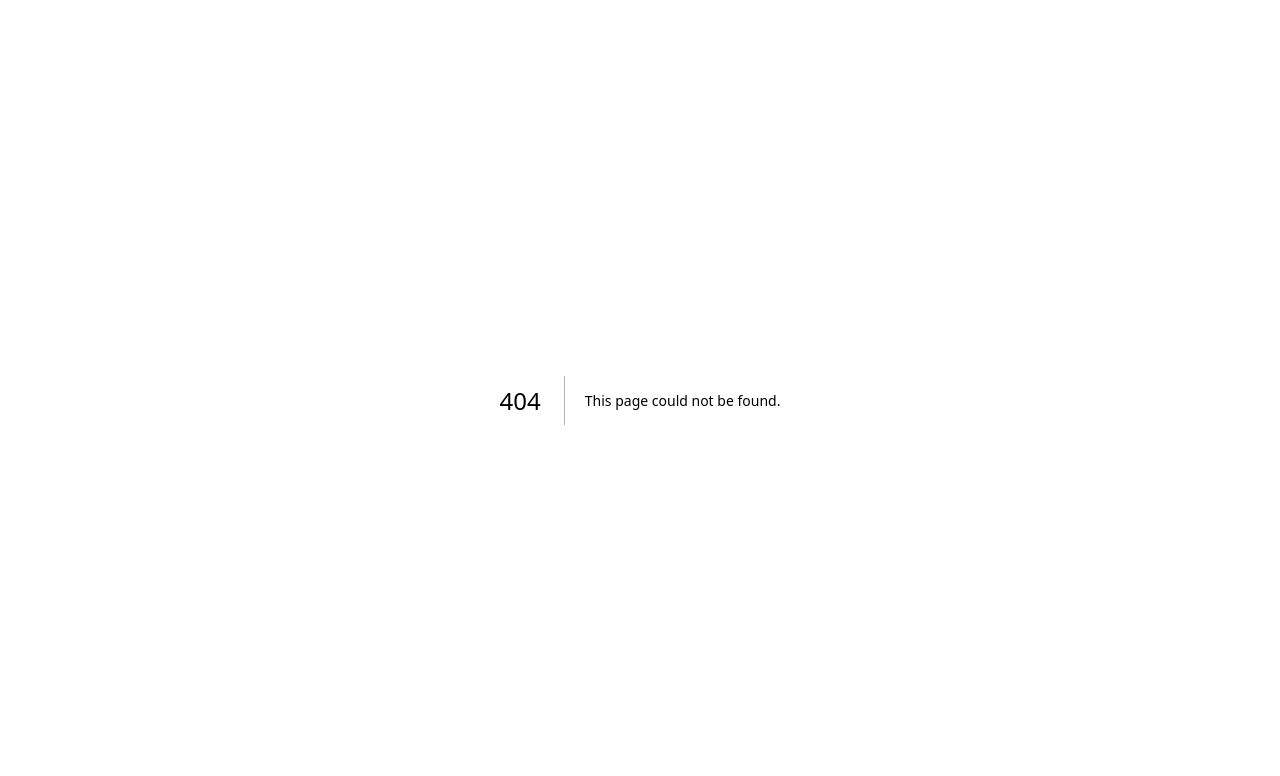
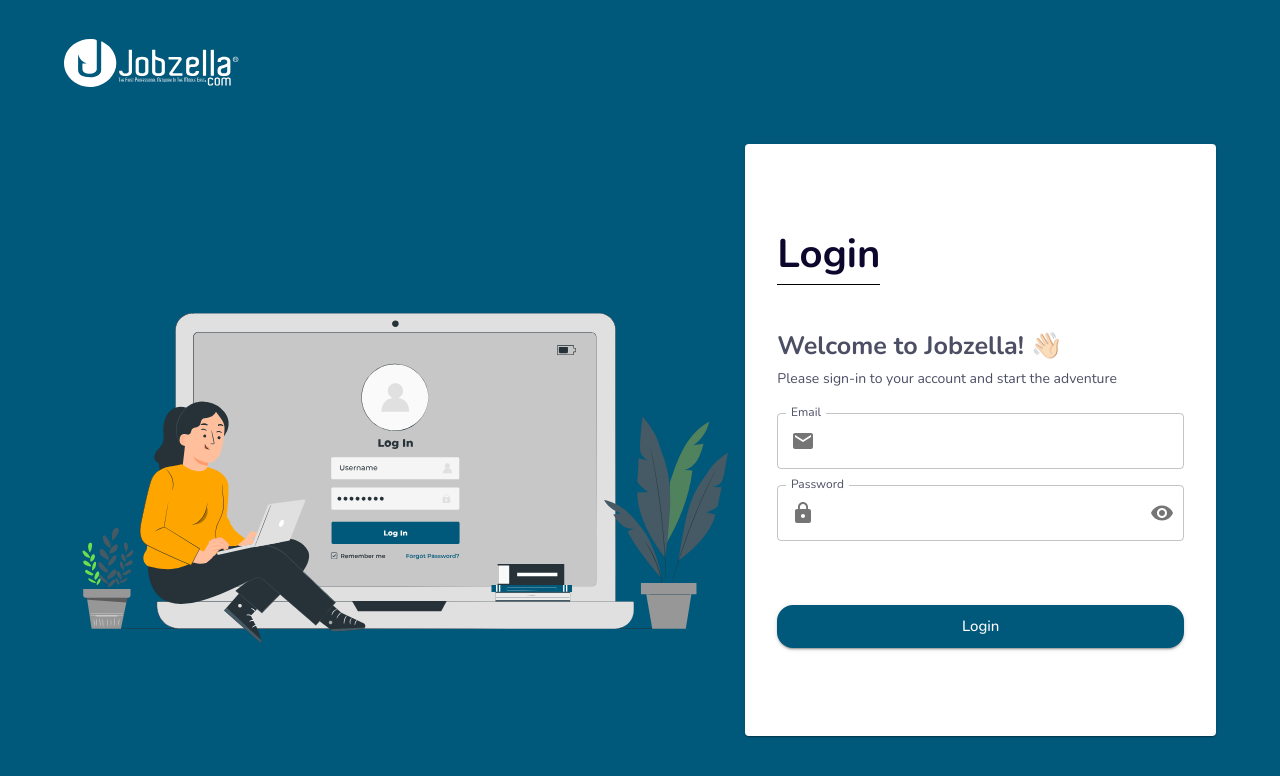
Before and after one commit to AhmedEid3/jobzella-app, a Next.js app: page /login in a window 1280 px wide. Before the commit this address had no page. Shown: the top 776 px of the page. Built offline with nearby package versions, Linux system fonts and the light colour scheme.

Commit message:
Create Login Page - Create Header Component - Create LoginForm Component - Add Assets of Login Page

```diff
--- /dev/null
+++ b/app/login/components/Header.tsx
@@ -0,0 +1,24 @@
+import Image from 'next/image';
+import { Container, Typography } from '@mui/material';
+
+const Header = () => {
+  return (
+    <header>
+      <nav>
+        <Container>
+          <Typography component={'h1'} variant={'h1'}>
+            <Image
+              priority
+              src={'/images/logo.svg'}
+              alt={'logo'}
+              width={175}
+              height={48}
+            />
+          </Typography>
+        </Container>
+      </nav>
+    </header>
+  );
+};
+
+export default Header;
--- /dev/null
+++ b/app/login/components/LoginForm.tsx
@@ -0,0 +1,130 @@
+'use client';
+
+import { useState } from 'react';
+import { Lock, Mail, Visibility, VisibilityOff } from '@mui/icons-material';
+import {
+  Box,
+  Button,
+  Card,
+  CardContent,
+  FormControl,
+  IconButton,
+  InputAdornment,
+  InputLabel,
+  OutlinedInput,
+  Typography,
+} from '@mui/material';
+
+const LoginForm = () => {
+  const [showPassword, setShowPassword] = useState(false);
+
+  const handleClickShowPassword = () => setShowPassword((show) => !show);
+
+  const handleMouseDownPassword = (
+    event: React.MouseEvent<HTMLButtonElement>
+  ) => {
+    event.preventDefault();
+  };
+
+  const handleSubmit = (event: React.FormEvent<HTMLFormElement>) => {
+    event.preventDefault();
+    console.log('submitted');
+  };
+
+  return (
+    <Card
+      sx={{
+        py: '4rem',
+        px: '1rem',
+        height: '100%',
+        maxWidth: '500px',
+        mx: 'auto',
+      }}
+    >
+      <CardContent>
+        <Typography
+          variant="h2"
+          sx={{
+            borderBottom: 1,
+            borderColor: 'black',
+            lineHeight: 1.5,
+            display: 'inline-block',
+          }}
+        >
+          Login
+        </Typography>
+
+        <Box sx={{ mt: '2.5rem' }}>
+          <Box mb={'1.5rem'}>
+            <Typography
+              color={'text.secondary'}
+              variant="subtitle1"
+              component={'h3'}
+            >
+              Welcome to Jobzella! 👋🏻
+            </Typography>
+
+            <Typography color={'text.secondary'} variant="body2">
+              Please sign-in to your account and start the adventure
+            </Typography>
+          </Box>
+
+          <form onSubmit={handleSubmit}>
+            <FormControl sx={{ mb: '1rem' }} fullWidth variant="outlined">
+              <InputLabel htmlFor="email">Email</InputLabel>
+              <OutlinedInput
+                id="email"
+                type={'email'}
+                name="email"
+                startAdornment={
+                  <InputAdornment position="start">
+                    <Mail />
+                  </InputAdornment>
+                }
+                label="Email"
+              />
+            </FormControl>
+
+            <FormControl fullWidth variant="outlined">
+              <InputLabel htmlFor="password">Password</InputLabel>
+              <OutlinedInput
+                id="password"
+                name="password"
+                type={showPassword ? 'text' : 'password'}
+                startAdornment={
+                  <InputAdornment position="start">
+                    <Lock />
+                  </InputAdornment>
+                }
+                endAdornment={
+                  <InputAdornment position="end">
+                    <IconButton
+                      aria-label="toggle password visibility"
+                      onClick={handleClickShowPassword}
+                      onMouseDown={handleMouseDownPassword}
+                      edge="end"
+                    >
+                      {showPassword ? <VisibilityOff /> : <Visibility />}
+                    </IconButton>
+                  </InputAdornment>
+                }
+                label="Password"
+              />
+            </FormControl>
+
+            <Button
+              type="submit"
+              size={'large'}
+              sx={{ width: '100%', mt: '4rem' }}
+              variant="contained"
+            >
+              Login
+            </Button>
+          </form>
+        </Box>
+      </CardContent>
+    </Card>
+  );
+};
+
+export default LoginForm;
--- /dev/null
+++ b/app/login/page.tsx
@@ -0,0 +1,52 @@
+import Image from 'next/image';
+import { Container, Grid } from '@mui/material';
+import Box from '@mui/material/Box';
+
+import Header from './components/Header';
+import LoginForm from './components/LoginForm';
+
+const LoginPage = () => {
+  return (
+    <Box
+      sx={{
+        backgroundColor: 'primary.main',
+        height: '100vh',
+        overflow: 'auto',
+        display: 'flex',
+        flexDirection: 'column',
+        justifyContent: 'space-between',
+        pb: '2rem',
+      }}
+    >
+      <Header />
+
+      <Box component="main" my={'auto'}>
+        <Container>
+          <Grid container spacing={2} alignItems={'center'}>
+            <Grid
+              item
+              xs={12}
+              md={7}
+              sx={{ display: { xs: 'none', md: 'block' } }}
+            >
+              <Image
+                priority
+                src={'/images/computer-login.svg'}
+                alt={'computer login'}
+                width={600}
+                height={350}
+                style={{ width: '100%', height: 'auto', objectFit: 'contain' }}
+              />
+            </Grid>
+
+            <Grid item xs={12} md={5}>
+              <LoginForm />
+            </Grid>
+          </Grid>
+        </Container>
+      </Box>
+    </Box>
+  );
+};
+
+export default LoginPage;
```
Also changed, not shown: public/images/computer-login.svg (added), public/images/logo.svg (added).
